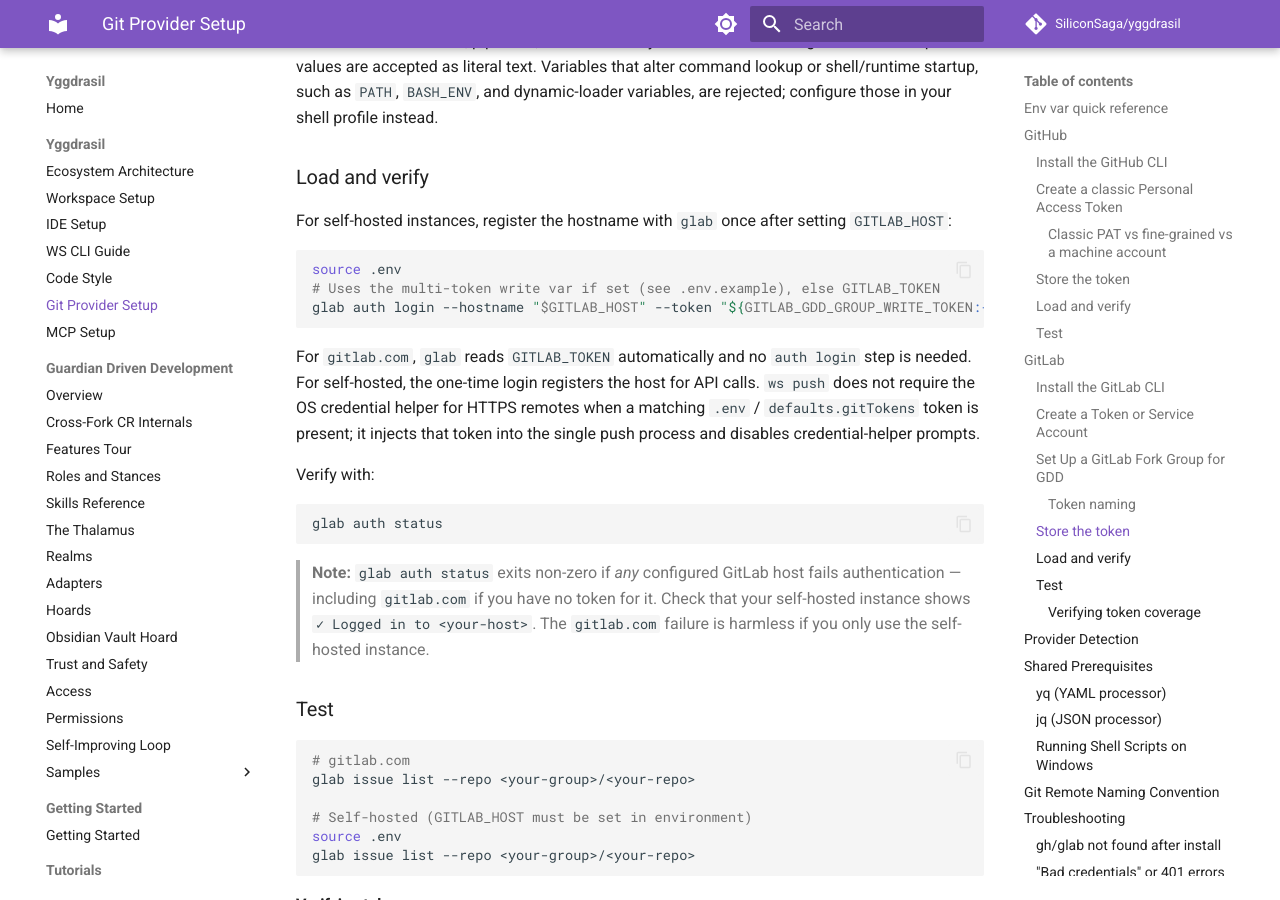
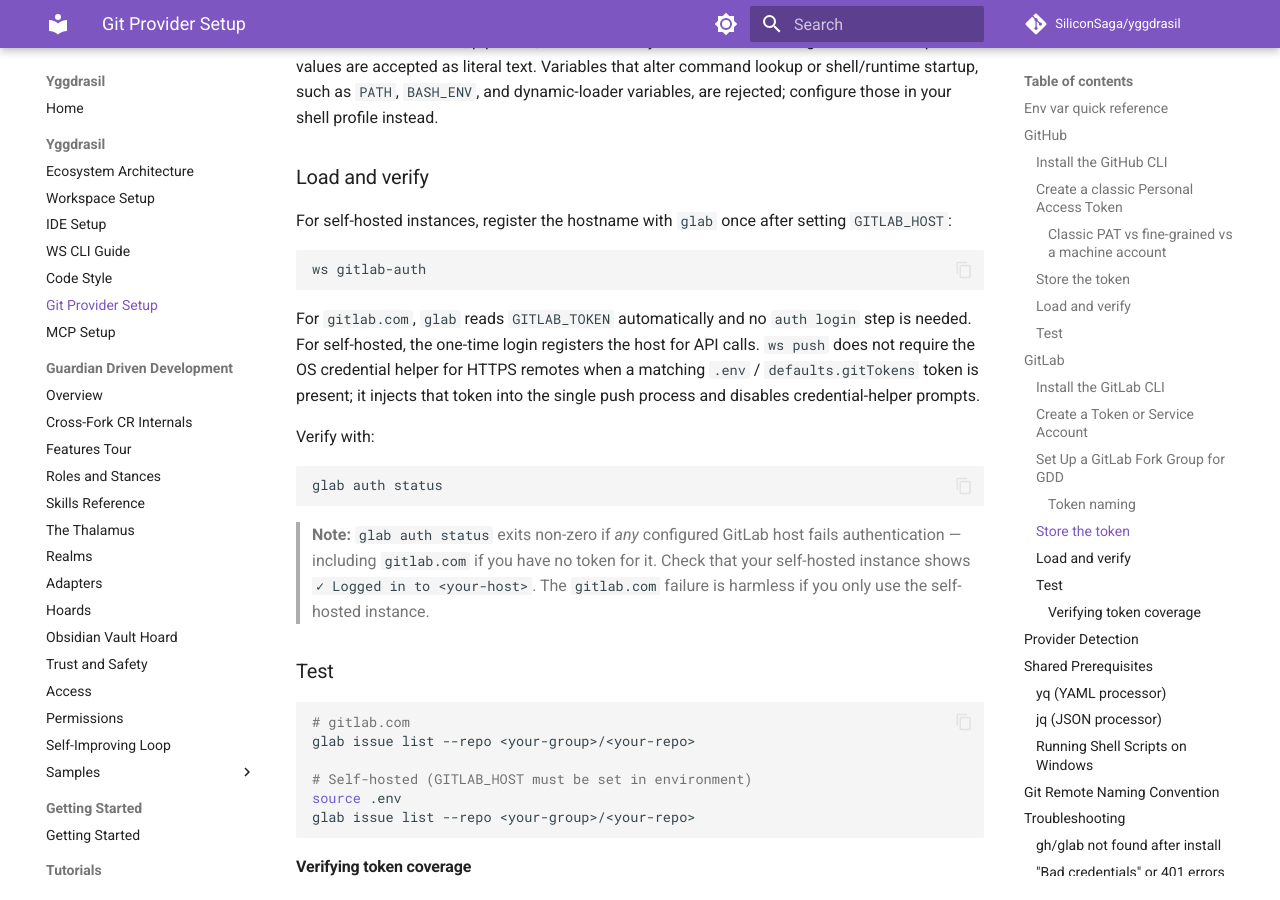
Before and after one commit to SiliconSaga/yggdrasil, an MkDocs documentation site: the page built from docs/git-provider-setup.md, in a window 1280 px wide and 900 px high, scrolled down 8433 px. Built offline with MkDocs 1.6.1 and Material for MkDocs 9.7.7, drawn with Linux system fonts in a browser that asks for light colours; comment, search, counter and statistics services are not loaded.

Commit message:
fix(security): keep provider credentials on their authority
Keep URL-path at-signs out of userinfo normalization, pin provider CLI calls to the remote host, reserve dispatcher path globals from local environment data, and pass GitLab tokens over stdin instead of argv.

Addresses Mythos scan 1acff453 findings 8, 11, 15, 17, and 21.

Co-Authored-By: Codex GPT-5 <noreply@openai.com>

````diff
--- a/docs/git-provider-setup.md
+++ b/docs/git-provider-setup.md
@@ -265,9 +265,7 @@ export GITLAB_HOST=git.mycompany.com
 For self-hosted instances, register the hostname with `glab` once after setting `GITLAB_HOST`:
 
 ```bash
-source .env
-# Uses the multi-token write var if set (see .env.example), else GITLAB_TOKEN
-glab auth login --hostname "$GITLAB_HOST" --token "${GITLAB_GDD_GROUP_WRITE_TOKEN:-$GITLAB_TOKEN}"
+ws gitlab-auth
 ```
 
 For `gitlab.com`, `glab` reads `GITLAB_TOKEN` automatically and no `auth login` step is needed. For self-hosted, the one-time login registers the host for API calls. `ws push` does not require the OS credential helper for HTTPS remotes when a matching `.env` / `defaults.gitTokens` token is present; it injects that token into the single push process and disables credential-helper prompts.
````
Also changed, not shown: 8 other files.
